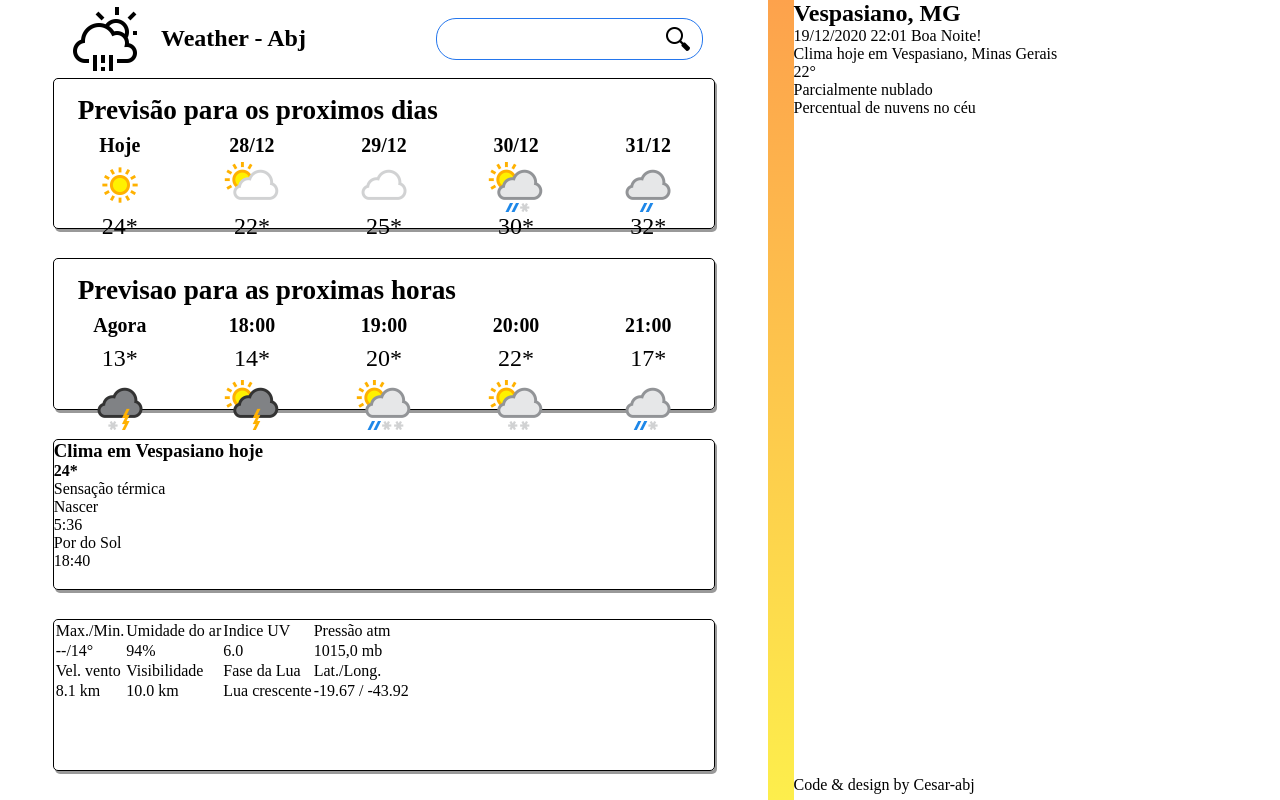
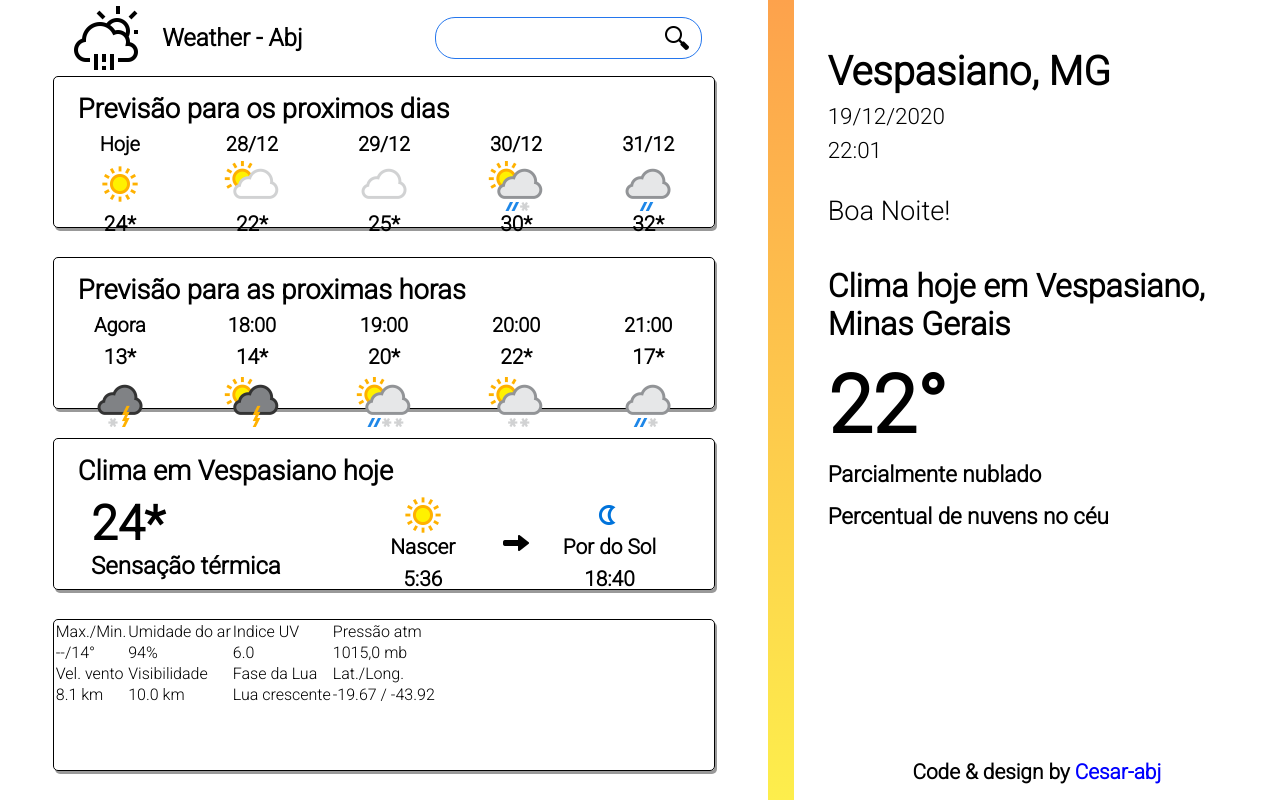
Before and after one commit to cesar-abj/weather, a website: page src/index.html in a window 1280 px wide. Drawn offline with Linux system fonts and the light colour scheme.

Commit message:
Terminando o 'card-today', separando o main.css

```diff
--- a/src/css/aside.css
+++ b/src/css/aside.css
@@ -1,3 +1,42 @@
-.aside{
+aside{
   grid-area: aside;
 }
+
+.aside-section{
+  display: flex;
+  flex-direction: column;
+  width: 86%;
+  margin: 0 auto;
+}
+
+.aside-title{
+  font-size: 2.5rem;
+  padding: 3rem 0 .5rem 0;
+}
+
+.aside-date,
+.aside-hour{
+  font-size: 1.4rem;
+  padding-bottom: .5rem;
+}
+
+.aside-greeting{
+  font-size: 1.7rem;
+  padding: 1.5rem 0 1.5rem 0;
+}
+
+.aside-local-weather{
+  font-size: 2.0rem;
+  padding: 1rem 0 1rem 0;
+}
+
+.aside-temperature{
+  font-weight: bold;
+  font-size: 5rem;
+}
+
+.aside-weather-description,
+.aside-clouds{
+  font-size: 1.4rem;
+  padding: .5rem 0 .5rem 0;
+}
--- a/src/css/footer.css
+++ b/src/css/footer.css
@@ -1,4 +1,14 @@
 .footer{
   grid-area: footer;
-  height: 3vh;
+  height: 5vh;
 }
+
+.footer{
+  text-align: center;
+  font-size: 1.3rem;
+}
+
+.footer-link{
+  text-decoration: none;
+  color: blue;
+}
--- a/src/css/index.css
+++ b/src/css/index.css
@@ -3,6 +3,7 @@
   margin: 0px;
   box-sizing: 0px;
   padding: 0px;
+  font-family: 'Roboto', sans-serif;
 }
 
 .body{
@@ -10,9 +11,14 @@
   margin: 0 auto;
   display: grid;
   grid-template-columns: 60% 2% 38%;
-  height: 97vh;
+  height: 95vh;
   grid-template-rows: 10% 90%;
   grid-template-areas: "navigation division aside"
                        "main division aside"
                        "main division footer";
 }
+
+p {
+  font-weight: bold;
+  font-size: 1.3rem;
+}
--- /dev/null
+++ b/src/css/main-card-days.css
@@ -0,0 +1,47 @@
+/* start first card day weather */
+
+.day-list{
+  grid-template-areas: "a b c d e";
+}
+
+.day-list-item.a {
+  grid-area: a;
+}
+
+.day-list-item.a > .day-list-item-icon{
+  background-image: url(../assets/img/day/113.png);
+}
+
+.day-list-item.b{
+  grid-area: b;
+}
+
+.day-list-item.b > .day-list-item-icon{
+  background-image: url(../assets/img/day/116.png);
+}
+
+.day-list-item.c{
+  grid-area: c;
+}
+
+.day-list-item.c > .day-list-item-icon{
+  background-image: url(../assets/img/day/119.png);
+}
+
+.day-list-item.d{
+  grid-area: d;
+}
+
+.day-list-item.d > .day-list-item-icon{
+  background-image: url(../assets/img/day/182.png);
+}
+
+.day-list-item.e{
+  grid-area: e;
+}
+
+.day-list-item.e > .day-list-item-icon{
+  background-image: url(../assets/img/day/302.png);
+}
+
+/* end first card day weather*/
--- /dev/null
+++ b/src/css/main-card-hours.css
@@ -0,0 +1,47 @@
+/* second card hour weather*/
+
+.hour-list{
+  grid-template-areas: "ba bb bc bd be";
+}
+
+
+.hour-list-item-paragraph{
+  padding: .5rem 0 .2rem 0;
+}
+
+.hour-list-item.ba{
+  grid-area: ba;
+}
+.hour-list-item.ba > .hour-list-item-icon{
+  background-image: url(../assets/img/day/395.png);
+}
+
+.hour-list-item.bb{
+  grid-area: bb;
+}
+.hour-list-item.bb > .hour-list-item-icon{
+  background-image: url(../assets/img/day/386.png);
+}
+
+.hour-list-item.bc{
+  grid-area: bc;
+}
+.hour-list-item.bc > .hour-list-item-icon{
+  background-image: url(../assets/img/day/365.png);
+}
+
+.hour-list-item.bd{
+  grid-area: bd;
+}
+.hour-list-item.bd > .hour-list-item-icon{
+  background-image: url(../assets/img/day/335.png);
+}
+
+.hour-list-item.be{
+  grid-area: be;
+}
+.hour-list-item.be > .hour-list-item-icon{
+  background-image: url(../assets/img/day/317.png);
+}
+
+/* end second card hour weather */
--- /dev/null
+++ b/src/css/main-card-today.css
@@ -0,0 +1,82 @@
+/* third card local weather */
+
+.local-div-title{
+  font-size: 3rem;
+}
+
+.local-div-paragraph{
+  font-size: 1.5rem;
+}
+
+.container-local-temperature{
+  display: grid;
+  grid-template-columns: 40% 60%;
+  grid-template-areas: "temperature sunset";
+  justify-items: center;
+}
+
+.local-div-temperature{
+  grid-area: temperature;
+}
+
+.sunrise-sunset{
+  grid-area: sunset;
+  display: grid;
+  grid-template-columns: repeat(3, 1fr);
+  grid-template-areas: "sunrise arrow sunset";
+  justify-items: center;
+}
+
+.sunrise{
+  grid-area: sunrise;
+}
+
+.sunrise-icon{
+  display: flex;
+  margin: 0 auto;
+  background: url(../assets/img/day/113.png);
+  background-repeat: no-repeat;
+  background-position: center;
+  height: 2.5rem;
+  width: 2.5rem;
+}
+
+.time-arrow{
+  display: flex;
+  align-items: center;
+  height: 100%;
+  width: 100%;
+}
+
+.time-arrow-icon{
+  grid-area: arrow;
+  display: flex;
+  margin: 0 auto;
+  background: url(../assets/img/arrow.png);
+  background-repeat: no-repeat;
+  background-position: center;
+  height: 2.5rem;
+  width: 2.5rem;
+}
+
+.sunset{
+  grid-area: sunset;
+}
+
+.sunset-icon{
+  display: flex;
+  margin: 0 auto;
+  background: url(../assets/img/night/113.png);
+  background-repeat: no-repeat;
+  background-position: center;
+  height: 2.5rem;
+  width: 2.5rem;
+}
+
+.sunset-paragraph,
+.sunrise-paragraph{
+  text-align: center;
+  padding-top: .5rem;
+}
+
+/* end third card local weather */
--- a/src/css/main.css
+++ b/src/css/main.css
@@ -7,7 +7,7 @@
   row-gap: 4%;
 }
 
-.grid-template-5{
+.grid-template-columns-5{
   display: grid;
   grid-template-columns: repeat(5, 20%);
 }
@@ -18,8 +18,7 @@
   font-size: 1.7rem;
 }
 
-.day-list-item > .day-list-item-icon,
-.hour-list-item > .hour-list-item-icon
+.set-icon
 {
   background-position: center;
   background-repeat: no-repeat;
@@ -34,6 +33,8 @@
   font-size: 1.5rem;
 }
 
+/* end style global */
+
 /* style for cards */
 
 .card{
@@ -44,99 +45,4 @@
   box-shadow: 2px 3px rgba(0, 0, 0, .4);
 }
 
-/* start first card day weather */
-
-.day-list{
-  grid-template-areas: "a b c d e";
-}
-
-.day-list-item.a {
-  grid-area: a;
-}
-
-.day-list-item.a > .day-list-item-icon{
-  background-image: url(../assets/img/day/113.png);
-}
-
-.day-list-item.b{
-  grid-area: b;
-}
-
-.day-list-item.b > .day-list-item-icon{
-  background-image: url(../assets/img/day/116.png);
-}
-
-.day-list-item.c{
-  grid-area: c;
-}
-
-.day-list-item.c > .day-list-item-icon{
-  background-image: url(../assets/img/day/119.png);
-}
-
-.day-list-item.d{
-  grid-area: d;
-}
-
-.day-list-item.d > .day-list-item-icon{
-  background-image: url(../assets/img/day/182.png);
-}
-
-.day-list-item.e{
-  grid-area: e;
-}
-
-.day-list-item.e > .day-list-item-icon{
-  background-image: url(../assets/img/day/302.png);
-}
-
-/* end first card day weather*/
-
-/* second card hour weather*/
-
-.hour-list{
-  grid-template-areas: "ba bb bc bd be";
-}
-
-
-.hour-list-item-paragraph{
-  padding: .5rem 0 .2rem 0;
-  font-size: 1.5rem;
-}
-
-.hour-list-item.ba{
-  grid-area: ba;
-}
-.hour-list-item.ba > .hour-list-item-icon{
-  background-image: url(../assets/img/day/395.png);
-}
-
-.hour-list-item.bb{
-  grid-area: bb;
-}
-.hour-list-item.bb > .hour-list-item-icon{
-  background-image: url(../assets/img/day/386.png);
-}
-
-.hour-list-item.bc{
-  grid-area: bc;
-}
-.hour-list-item.bc > .hour-list-item-icon{
-  background-image: url(../assets/img/day/365.png);
-}
-
-.hour-list-item.bd{
-  grid-area: bd;
-}
-.hour-list-item.bd > .hour-list-item-icon{
-  background-image: url(../assets/img/day/335.png);
-}
-
-.hour-list-item.be{
-  grid-area: be;
-}
-.hour-list-item.be > .hour-list-item-icon{
-  background-image: url(../assets/img/day/317.png);
-}
-
-/* end second card hour weather */
+/* end style for cards */
--- a/src/index.html
+++ b/src/index.html
@@ -4,9 +4,15 @@
 <head>
   <meta charset="UTF-8">
   <meta name="viewport" content="width=device-width, initial-scale=1.0">
+  <link rel="preconnect" href="https://fonts.gstatic.com">
+  <link rel="stylesheet" href="https://fonts.googleapis.com/css2?family=Roboto:wght@300&display=swap">
   <link rel="stylesheet" href="./css/index.css">
   <link rel="stylesheet" href="./css/navigation.css">
   <link rel="stylesheet" href="./css/main.css">
+  <link rel="stylesheet" href="./css/main-card-days.css">
+  <link rel="stylesheet" href="./css/main-card-hours.css">
+  <link rel="stylesheet" href="./css/main-card-today.css">
+  <link rel="stylesheet" href="./css/main-card-table.css">
   <link rel="stylesheet" href="./css/division.css">
   <link rel="stylesheet" href="./css/aside.css">
   <link rel="stylesheet" href="./css/footer.css">
@@ -32,30 +38,30 @@
     <!-- daily weather -->
     <section class="container-day card">
       <h3 class="day-title title-cards">Previsão para os proximos dias</h3>
-      <ul class="day-list grid-template-5">
+      <ul class="day-list grid-template-columns-5">
         <li class="day-list-item a">
           <h5 class="day-list-item-title">Hoje</h5>
-          <i class="day-list-item-icon"></i>
+          <i class="day-list-item-icon set-icon"></i>
           <p class="day-list-item-paragraph">24*</p>
         </li>
         <li class="day-list-item b">
           <h5 class="day-list-item-title">28/12</h5>
-          <i class="day-list-item-icon"></i>
+          <i class="day-list-item-icon set-icon"></i>
           <p class="day-list-item-paragraph">22*</p>
         </li>
         <li class="day-list-item c">
           <h5 class="day-list-item-title">29/12</h5>
-          <i class="day-list-item-icon"></i>
+          <i class="day-list-item-icon set-icon"></i>
           <p class="day-list-item-paragraph">25*</p>
         </li>
         <li class="day-list-item d">
           <h5 class="day-list-item-title">30/12</h5>
-          <i class="day-list-item-icon"></i>
+          <i class="day-list-item-icon set-icon"></i>
           <p class="day-list-item-paragraph">30*</p>
         </li>
         <li class="day-list-item e">
           <h5 class="day-list-item-title">31/12</h5>
-          <i class="day-list-item-icon"></i>
+          <i class="day-list-item-icon set-icon"></i>
           <p class="day-list-item-paragraph">32*</p>
         </li>
       </ul>
@@ -64,32 +70,32 @@
 
     <!-- per hour weather -->
     <section class="container-hours card">
-      <h3 class="hour-title title-cards">Previsao para as proximas horas</h3>
-      <ul class="hour-list grid-template-5">
+      <h3 class="hour-title title-cards">Previsão para as proximas horas</h3>
+      <ul class="hour-list grid-template-columns-5">
         <li class="hour-list-item ba">
           <h5 class="hour-list-item-title">Agora</h5>
           <p class="hour-list-item-paragraph">13*</p>
-          <i class="hour-list-item-icon"></i>
+          <i class="hour-list-item-icon set-icon"></i>
         </li>
         <li class="hour-list-item bb">
           <h5 class="hour-list-item-title">18:00</h5>
           <p class="hour-list-item-paragraph">14*</p>
-          <i class="hour-list-item-icon"></i>
+          <i class="hour-list-item-icon set-icon"></i>
         </li>
         <li class="hour-list-item bc">
           <h5 class="hour-list-item-title">19:00</h5>
           <p class="hour-list-item-paragraph">20*</p>
-          <i class="hour-list-item-icon"></i>
+          <i class="hour-list-item-icon set-icon"></i>
         </li>
         <li class="hour-list-item bd">
           <h5 class="hour-list-item-title">20:00</h5>
           <p class="hour-list-item-paragraph">22*</p>
-          <i class="hour-list-item-icon"></i>
+          <i class="hour-list-item-icon set-icon"></i>
         </li>
         <li class="hour-list-item be">
           <h5 class="hour-list-item-title">21:00</h5>
           <p class="hour-list-item-paragraph">17*</p>
-          <i class="hour-list-item-icon"></i>
+          <i class="hour-list-item-icon set-icon"></i>
         </li>
       </ul>
     </section>
@@ -97,7 +103,9 @@
 
     <!-- local weather -->
     <section class="container-local-weather card">
-      <h3 class="local-title">Clima em Vespasiano hoje</h3>
+      <h3 class="local-title title-cards">Clima em Vespasiano hoje</h3>
+
+      <div class="container-local-temperature">
 
         <div class="local-div-temperature">
           <h4 class="local-div-title">24*</h4>
@@ -105,21 +113,21 @@
         </div>
 
         <div class="sunrise-sunset">
-        <span class="sunrise">
+          <div class="sunrise">
             <i class="sunrise-icon"></i>
             <p class="sunrise-description">Nascer</p>
             <p class="sunrise-paragraph">5:36</p>
-        </span>
+          </div>
+          <div class="time-arrow">
+            <i class="time-arrow-icon"></i>
+          </div>
 
-        <span class="time-arrow">
-          <i class="time-arrow-icon"></i>
-        </span>
-
-        <span class="sunset">
+          <div class="sunset">
             <i class="sunset-icon"></i>
             <p class="sunset-description">Por do Sol</p>
             <p class="sunset-paragraph">18:40</p>
-        </span>
+          </div>
+        </div>
       </div>
     </section>
     <!-- end local weather -->
@@ -163,12 +171,12 @@
   <!-- end division color bar -->
 
   <aside>
-    <section>
+    <section class="aside-section">
       <h2 class="aside-title">Vespasiano, MG</h2>
       <span class="aside-date">19/12/2020</span>
       <span class="aside-hour">22:01</span>
       <span class="aside-greeting">Boa Noite!</span>
-      <p>Clima hoje em Vespasiano, Minas Gerais</p>
+      <p class="aside-local-weather">Clima hoje em Vespasiano, Minas Gerais</p>
       <span class="aside-temperature">22°</span>
       <p class="aside-weather-description">Parcialmente nublado</p>
       <p class="aside-clouds">Percentual de nuvens no céu</p>
@@ -176,7 +184,8 @@
   </aside>
 
   <footer class="footer">
-    <p class="footer-paragraph">Code & design by Cesar-abj</p>
+    <p class="footer-paragraph">Code & design by <a class="footer-link" href="https://github.com/cesar-abj"
+        target="_blank">Cesar-abj</a></p>
   </footer>
 
 </body>
```
Also changed, not shown: src/assets/img/arrow.png (added), src/css/main-card-table.css (added). Lines whose indentation alone changed are shown as unchanged.
